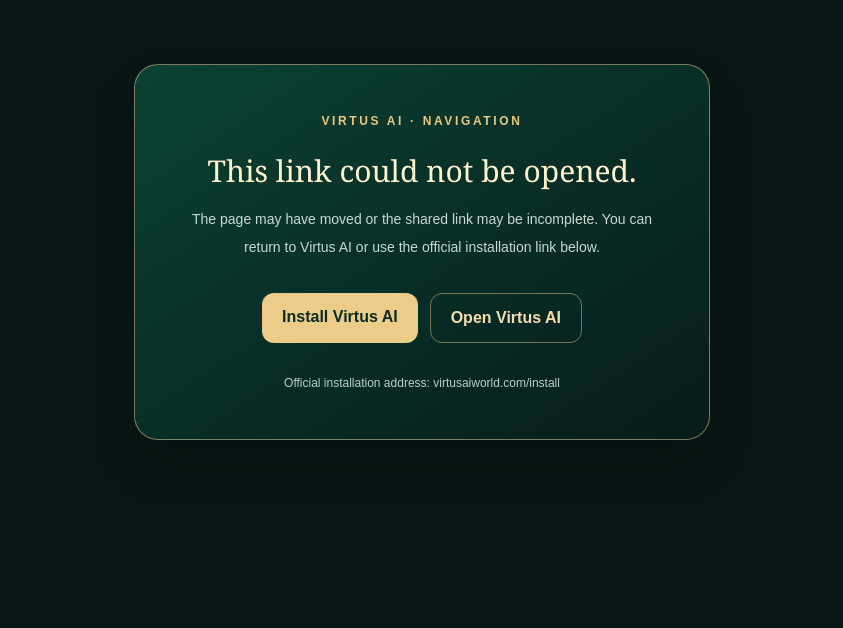
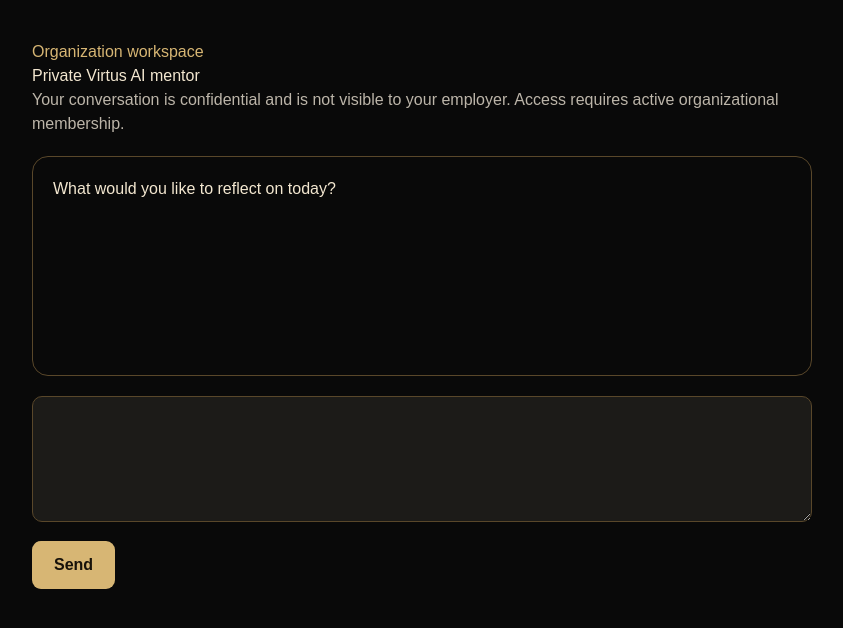
Before and after one commit to SirSebastian-ux/virtus.ai, a Next.js app: page /organizations/mentor in a window 1280 px wide. Before the commit this address had no page. Shown: the top 628 px of the page, without its empty margins (218-1061 px from the left). Built offline with nearby package versions, Linux system fonts and the light colour scheme.

Commit message:
feat organizations private employee mentor chat interface

```diff
--- /dev/null
+++ b/app/organizations/mentor/page.js
@@ -0,0 +1,43 @@
+"use client";
+import {useEffect,useState} from "react";
+import {useSearchParams} from "next/navigation";
+import Link from "next/link";
+import {Suspense} from "react";
+function Mentor(){
+ const params=useSearchParams();
+ const organizationId=params.get("organizationId")||"";
+ const [history,setHistory]=useState([]);
+ const [conversationId,setConversationId]=useState(null);
+ const [message,setMessage]=useState("");
+ const [status,setStatus]=useState("");
+ const [busy,setBusy]=useState(false);
+ useEffect(()=>{setHistory([]);setConversationId(null);setStatus("");},[organizationId]);
+ async function send(e){
+  e.preventDefault();if(!message.trim()||busy)return;
+  const text=message.trim();setBusy(true);setStatus("");
+  try{
+   const response=await fetch("/api/organizations/mentor",{method:"POST",headers:{"Content-Type":"application/json"},body:JSON.stringify({organizationId,conversationId,message:text})});
+   const data=await response.json();
+   if(!response.ok)throw Error(data.error||"Mentorship unavailable");
+   setHistory(h=>[...h,{role:"user",content:text},{role:"assistant",content:data.reply}]);
+   setConversationId(data.conversationId);setMessage("");
+  }catch(e){setStatus(e.message);}finally{setBusy(false);}
+ }
+ return <main style={{background:"#090909",color:"#f3e7d0",minHeight:"100vh",padding:"5vh 5vw"}}>
+  <div style={{maxWidth:780,margin:"auto"}}>
+   <Link href="/organizations/dashboard" style={{color:"#d7b674"}}>Organization workspace</Link>
+   <h1>Private Virtus AI mentor</h1>
+   <p style={{color:"#bcb5a9"}}>Your conversation is confidential and is not visible to your employer. Access requires active organizational membership.</p>
+   <div aria-live="polite" style={{minHeight:220,border:"1px solid #59472a",borderRadius:16,padding:20,margin:"20px 0"}}>
+    {!history.length&&<p>What would you like to reflect on today?</p>}
+    {history.map((m,i)=><div key={i} style={{padding:14,marginBottom:12,background:m.role==="user"?"#292317":"#171715",borderRadius:12,whiteSpace:"pre-wrap"}}><strong>{m.role==="user"?"You":"Virtus AI"}</strong><p>{m.content}</p></div>)}
+   </div>
+   <form onSubmit={send}>
+    <textarea aria-label="Your private message" value={message} onChange={e=>setMessage(e.target.value)} maxLength={5000} rows={4} style={{width:"100%",background:"#1c1b18",color:"#f3e7d0",border:"1px solid #59472a",borderRadius:10,padding:14}}/>
+    <button disabled={busy||!message.trim()||!organizationId} style={{marginTop:12,background:"#d7b674",color:"#17120a",border:0,borderRadius:9,padding:"12px 22px",fontWeight:700}}>{busy?"Thinking...":"Send"}</button>
+   </form>
+   <p role="alert">{status}</p>
+  </div>
+ </main>;
+}
+export default function MentorPage(){return <Suspense fallback={<main>Loading mentor...</main>}><Mentor/></Suspense>;}
```
